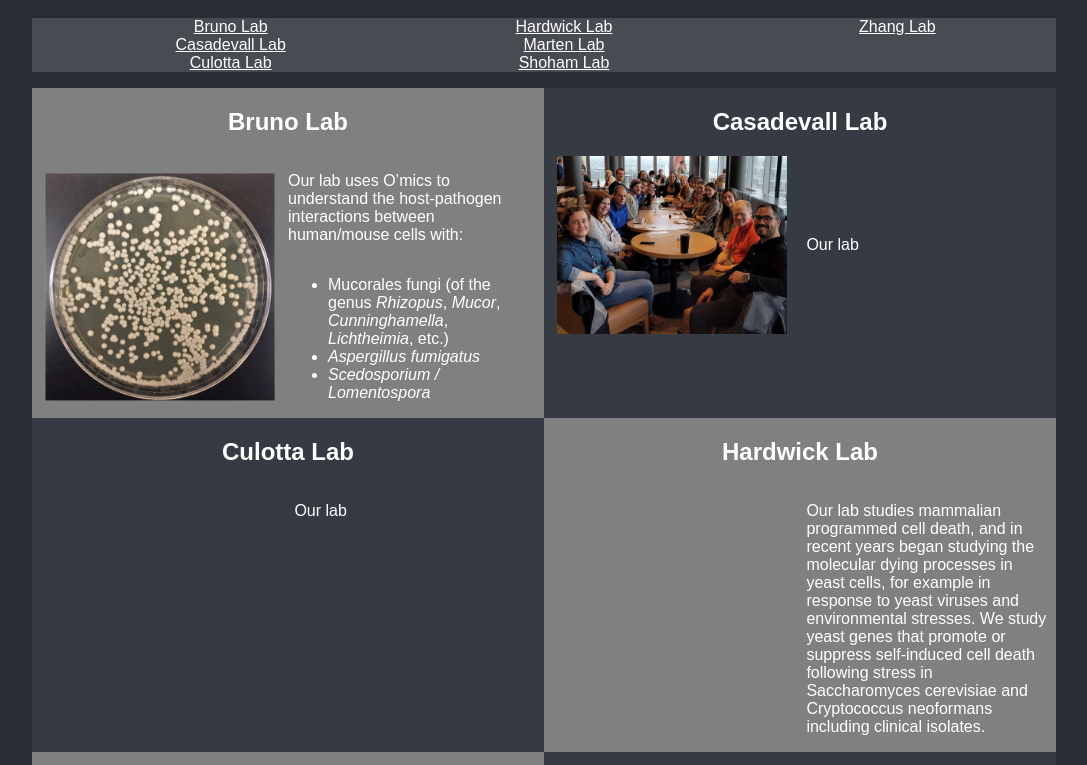
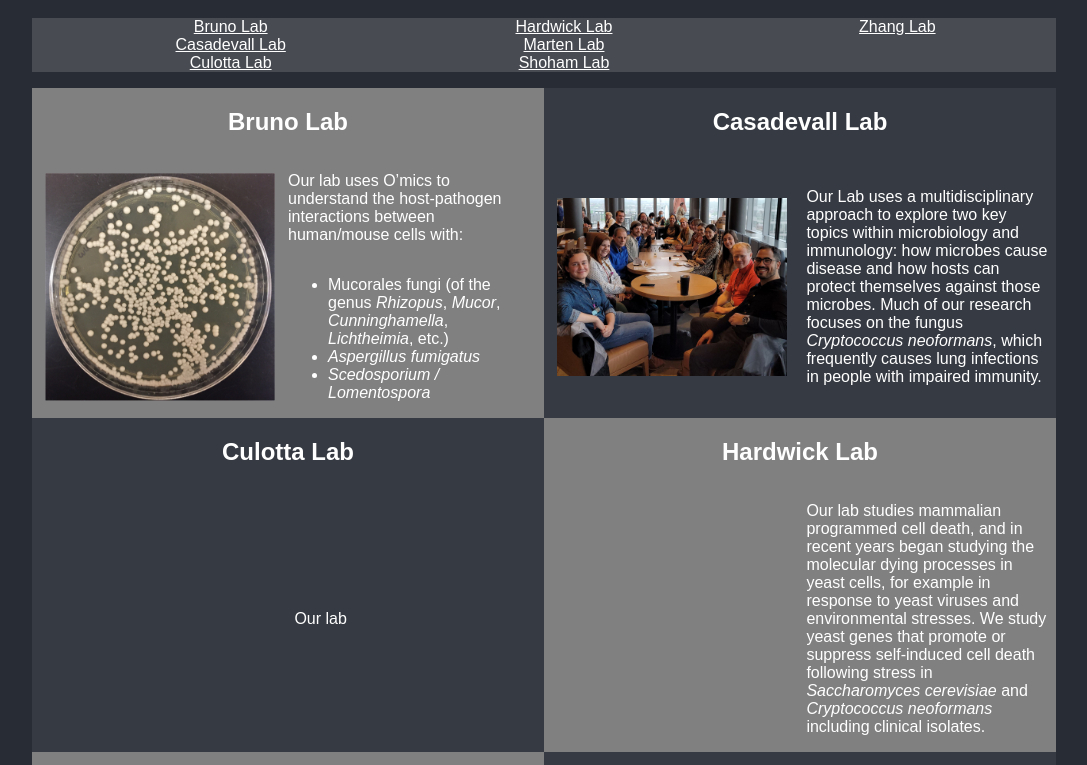
Before and after one commit to baltimorefungalbiology/baltimorefungalbiology.github.io, a plain HTML site: page index.html in a window 1280 px wide. Shown: the part 655-1420 px from the top of the page, without its empty margins (96-1183 px from the left). Drawn offline with Linux system fonts and the light colour scheme.

Commit message:
End of Day Push

```diff
--- a/index.html
+++ b/index.html
@@ -98,7 +98,7 @@
               </div>
               <div class='textxpicChild' style='order:2;'>
                 <p>
-                  Our lab
+                  Our Lab uses a multidisciplinary approach to explore two key topics within microbiology and immunology: how microbes cause disease and how hosts can protect themselves against those microbes. Much of our research focuses on the fungus <em>Cryptococcus neoformans</em>, which frequently causes lung infections in people with impaired immunity.
                 </p>
               </div>
             </div>
@@ -134,7 +134,7 @@
               </div>
               <div class='textxpicChild' style='order:2;'>
                 <p>
-                  Our lab studies mammalian programmed cell death, and in recent years began studying the molecular dying processes in yeast cells, for example in response to yeast viruses and environmental stresses. We study yeast genes that promote or suppress self-induced cell death following stress in Saccharomyces cerevisiae and Cryptococcus neoformans including clinical isolates.
+                  Our lab studies mammalian programmed cell death, and in recent years began studying the molecular dying processes in yeast cells, for example in response to yeast viruses and environmental stresses. We study yeast genes that promote or suppress self-induced cell death following stress in <em>Saccharomyces cerevisiae</em> and <em>Cryptococcus neoformans</em> including clinical isolates.
                 </p>
               </div>
             </div>
@@ -180,7 +180,7 @@
             <h2>Zhang Lab</h2>
             <div class="textxpic">
               <div class='textxpicChild' style="order:1;">
-                <image src="media/Lab_Zhang.png" style="">
+                <image src="media/Lab_Zhang.png" style="max-height:250px;">
               </div>
               <div class='textxpicChild' style='order:2;'>
                 <p>
--- a/mainStyle.css
+++ b/mainStyle.css
@@ -152,18 +152,18 @@ ol{
     /*border: 1px solid green;*/
   }
   .textBlock_group{
-    max-width: 50%;
     display: flex;
     flex-direction: column;
-    justify-content: flex-start;
+    align-items: stretch;
     /*border: 1px solid blue;*/
-    flex: 1;
+    flex: 0 1 50%;
   }
   .textxpic{
     display: flex;
     flex-direction: row;
     justify-content: space-around;
     align-items: center;
+    flex: 1;
     /*border: 1px solid red;*/
   }
   .textxpicChild{
@@ -240,12 +240,15 @@ ol{
     align-items: stretch;
   }
   .textBlock_group{
-    max-width: 50%;
-    flex: 1 1 0px;
+    display: flex;
+    flex-direction: column;
+    align-items: stretch;
+    flex: 0 1 50%;
   }
   .textxpic{
     display: flex;
     flex-direction: row;
+    flex: 1;
     justify-content: space-around;
     align-items: center;
   }
```
